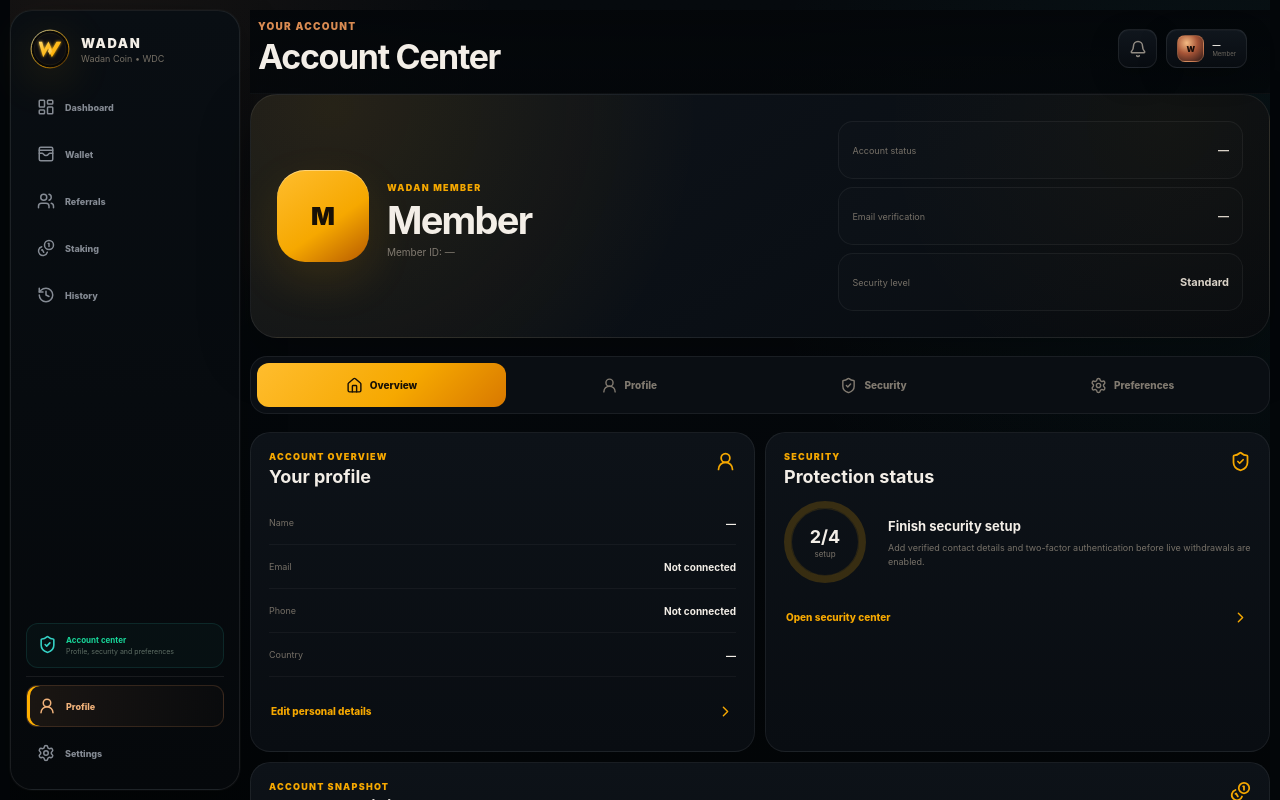
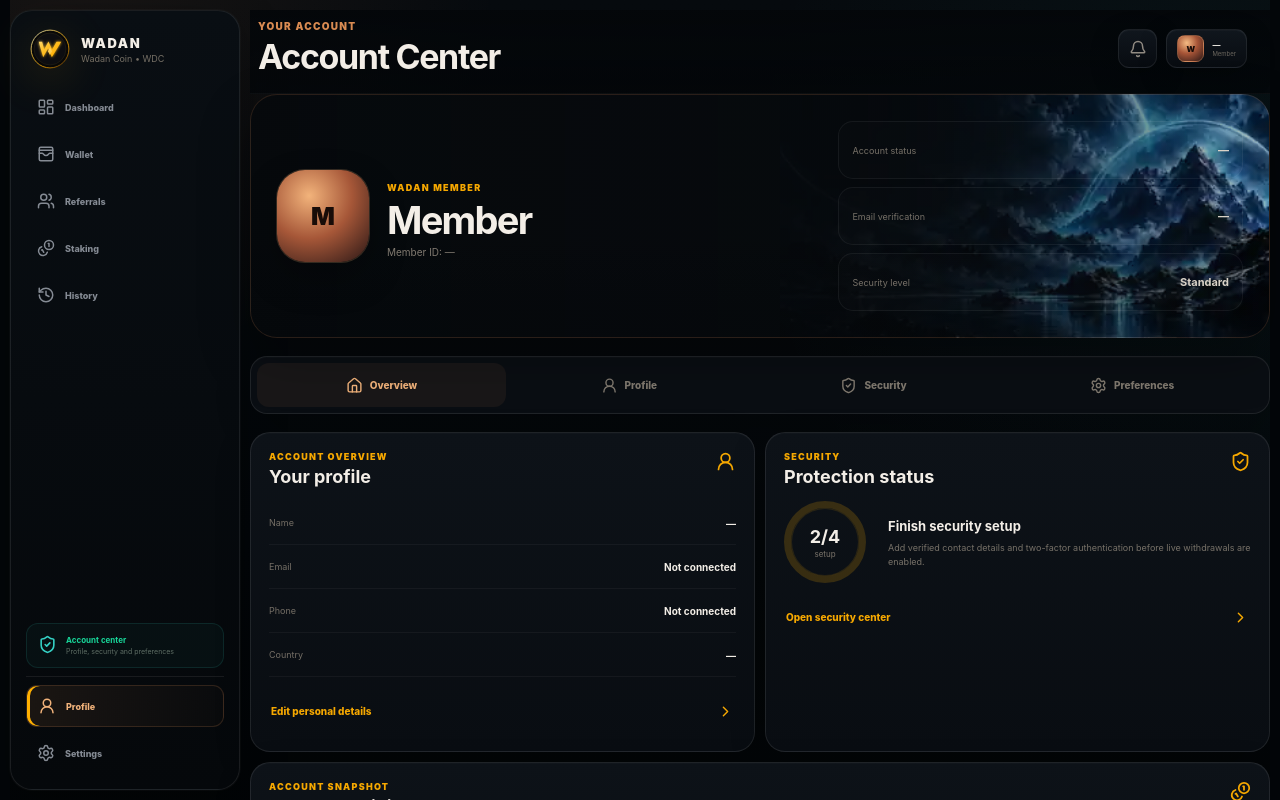
Before and after one commit to mkmalakzai/WadanApp, a Next.js app: page /account in a window 1280 px wide. Shown: the top 800 px of the page. Built offline with nearby package versions, Linux system fonts and the light colour scheme; no server answers.

Commit message:
Polish account center with premium WADAN visuals

```diff
--- a/app/account/account.module.css
+++ b/app/account/account.module.css
@@ -439,3 +439,37 @@
   .tabs{border-radius:15px}
   .tabs button{min-height:40px;font-size:8.5px}
 }
+
+
+/* ACCOUNT V4 — premium member center */
+.hero{
+  position:relative;
+  overflow:hidden;
+  border-color:rgba(217,139,82,.17);
+  background:
+    linear-gradient(90deg,rgba(6,9,12,.98),rgba(6,9,12,.86) 58%,rgba(6,9,12,.25)),
+    url('/assets/dashboard/wadan-security.webp') right center/48% auto no-repeat,
+    #080d12;
+}
+.hero::after{content:"";position:absolute;inset:0;background:linear-gradient(180deg,transparent 55%,rgba(3,6,9,.35));pointer-events:none}
+.hero>*{position:relative;z-index:1}
+.avatar{
+  background:radial-gradient(circle at 35% 28%,#f2b37b,#a65738 48%,#2a1716);
+  color:#180c08;
+  box-shadow:0 0 0 1px rgba(242,179,123,.20),0 16px 36px rgba(0,0,0,.28);
+}
+.tabs,.panel,.widePanel,.formPanel{
+  border-color:rgba(255,255,255,.09);
+  box-shadow:0 12px 36px rgba(0,0,0,.20),inset 0 1px rgba(255,255,255,.015);
+}
+.tabs button.active{
+  color:#f2b37b;
+  background:rgba(217,139,82,.07);
+}
+.securityItem svg{color:#55ddd4}
+@media(max-width:760px){
+  .hero{min-height:214px;background-size:auto 100%;background-position:82% center}
+  .identity{max-width:62%}
+  .avatar{width:58px;height:58px}
+  .identity h2{font-size:24px}
+}
```
